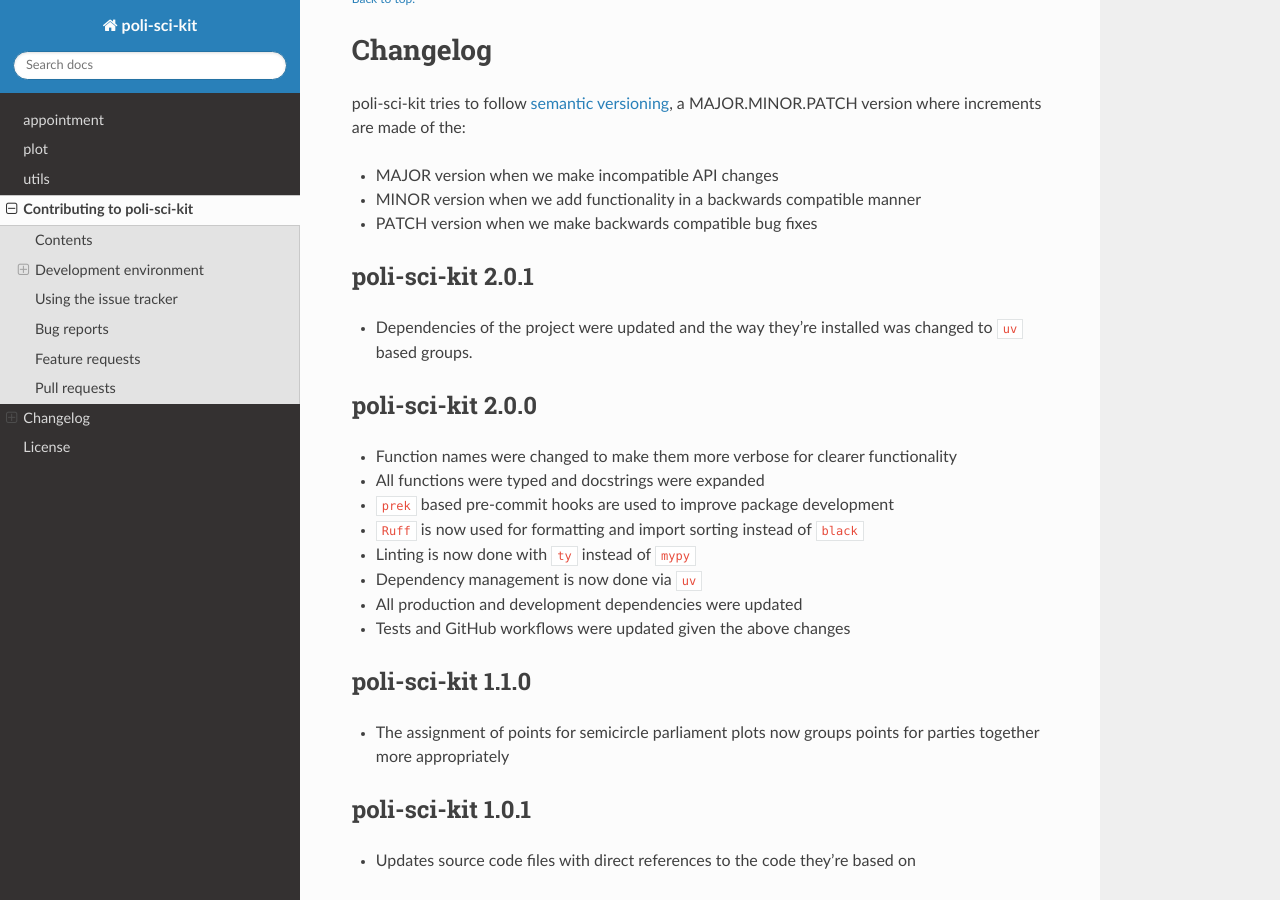
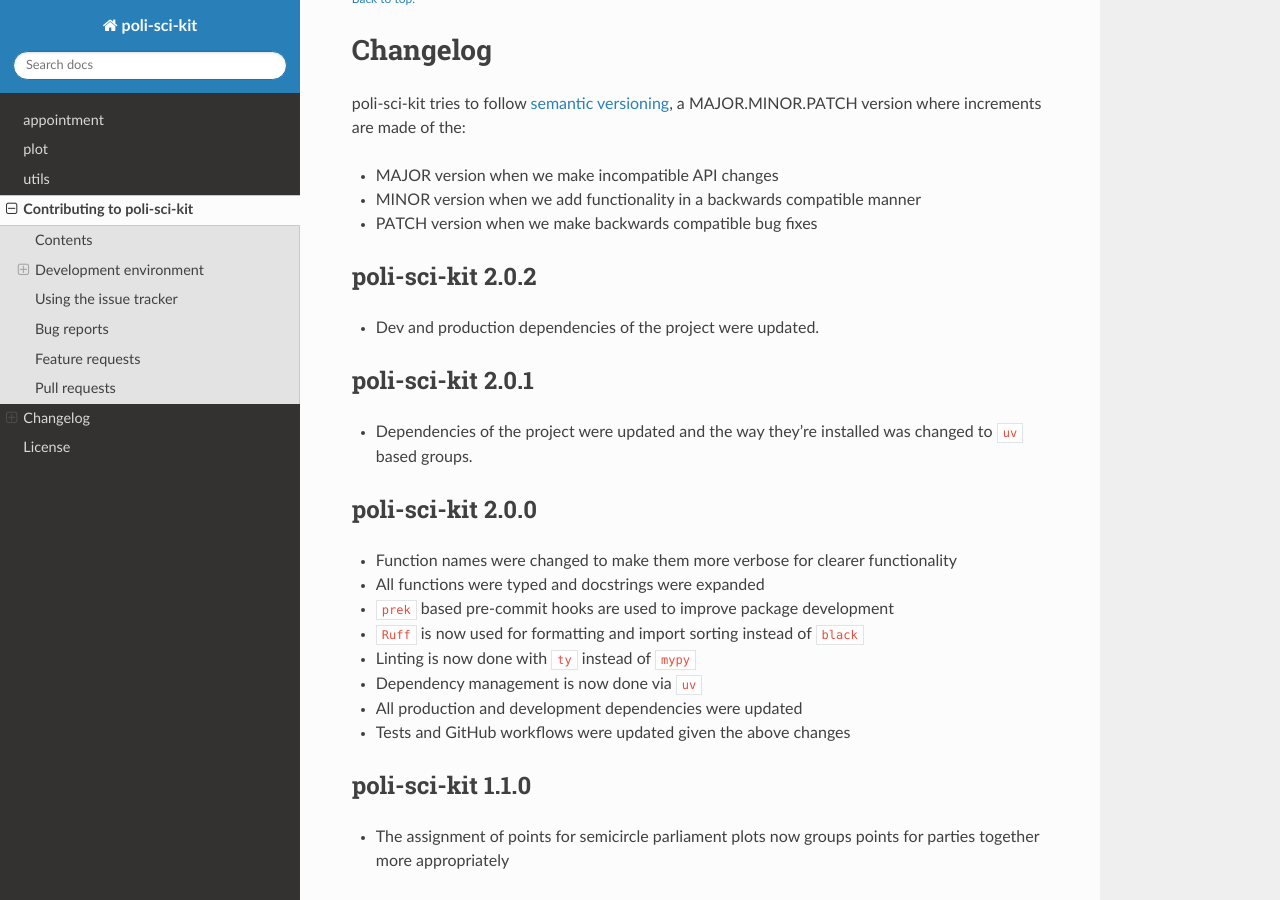
Before and after one commit to andrewtavis/poli-sci-kit, a Sphinx documentation site: the page built from docs/source/notes.rst, in a window 1280 px wide and 900 px high, scrolled down 4323 px. Built offline with Sphinx 7.4.7 and the Read the Docs theme 3.1.0, drawn with Linux system fonts in a browser that asks for light colours; formulas are drawn with MathJax 3.

Commit message:
Update to v2.0.2

```diff
--- a/CHANGELOG.md
+++ b/CHANGELOG.md
@@ -5,6 +5,10 @@
 - MAJOR version when we make incompatible API changes
 - MINOR version when we add functionality in a backwards compatible manner
 - PATCH version when we make backwards compatible bug fixes
+
+## poli-sci-kit 2.0.2
+
+- Dev and production dependencies of the project were updated.
 
 ## poli-sci-kit 2.0.1
 
--- a/docs/source/conf.py
+++ b/docs/source/conf.py
@@ -24,7 +24,7 @@
 author = "poli-sci-kit developers"
 
 # The full version, including alpha/beta/rc tags
-release = "2.0.1"
+release = "2.0.2"
 
 # -- General configuration ---------------------------------------------------
 
--- a/pyproject.toml
+++ b/pyproject.toml
@@ -6,7 +6,7 @@
 
 [project]
 name = "poli-sci-kit"
-version = "2.0.1"
+version = "2.0.2"
 description = "Political elections, appointment, analysis and visualization in Python"
 readme = "README.md"
 requires-python = ">=3.12"
```
